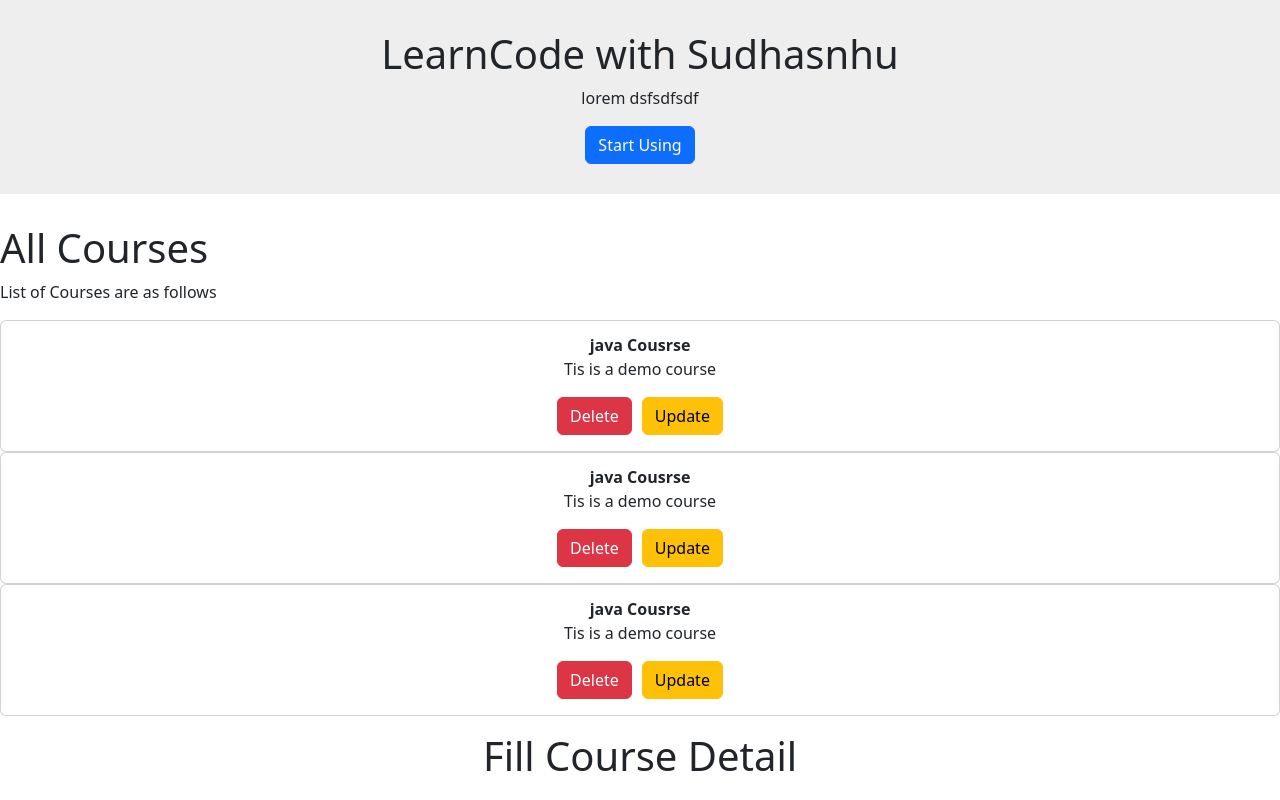
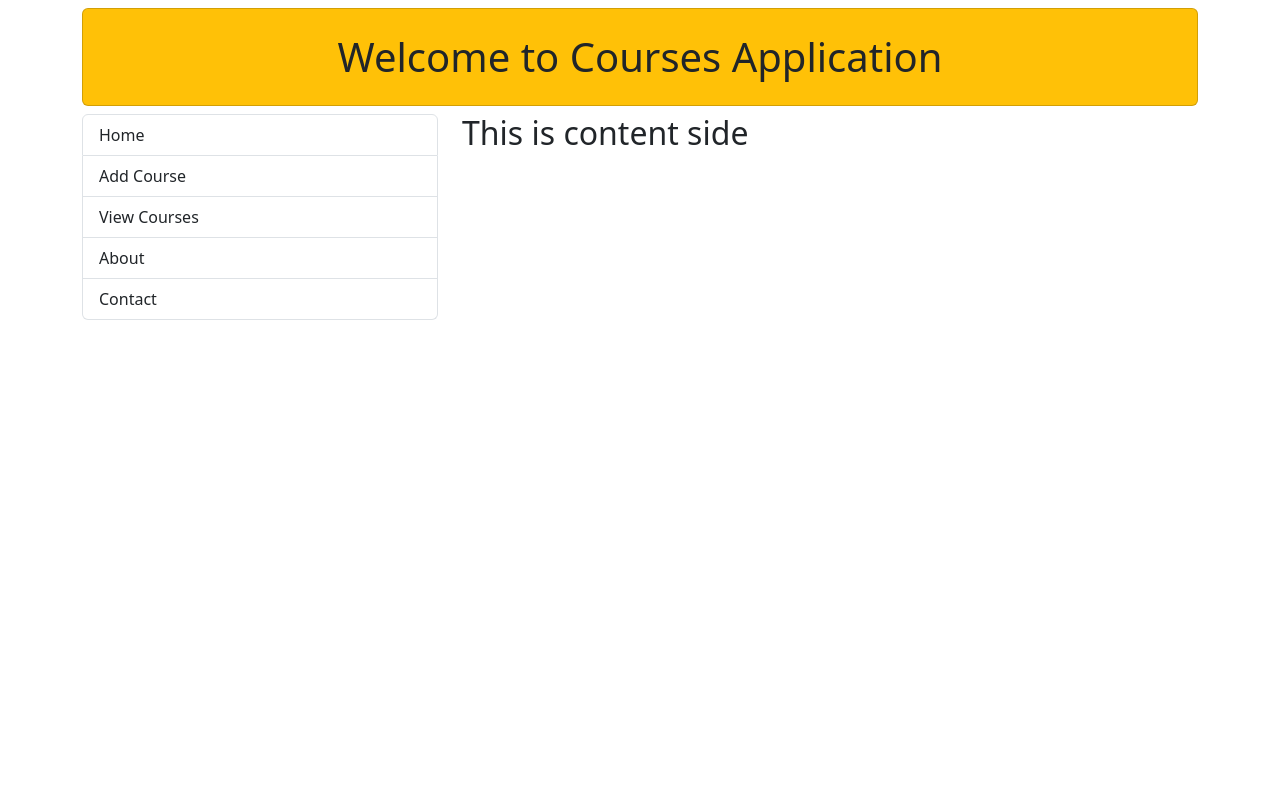
Before and after one commit to SUD77/course-app-frontend, a React (Create React App) app: page / in a window 1280 px wide. Shown: the top 800 px of the page. Built offline with nearby package versions, Linux system fonts and the light colour scheme; the HTML template or start-up script is replaced by a standard one.

Commit message:
divided screen in two parts

```diff
--- a/src/App.js
+++ b/src/App.js
@@ -1,15 +1,30 @@
+import { ToastContainer } from "react-toastify";
 import "./App.css";
 import AddCourse from "./components/AddCourse";
 import AllCourses from "./components/AllCourses";
 import Course from "./components/Course";
 import Home from "./components/Home";
+import Header from "./components/Header"
+import { Col, Container, Row } from "reactstrap";
+import Menus from "./components/Menus";
 
 function App() {
   return (
     <div>
-      <Home />
-      <AllCourses />
-      <AddCourse />
+      <ToastContainer/>
+      <Container>
+
+        <Header></Header>
+        <Row>
+          <Col md={4}>
+           <Menus/>
+          </Col>
+
+          <Col md={8}>
+            <h2>This is content side</h2>
+          </Col>
+        </Row>
+      </Container>
     </div>
   );
 }
```
